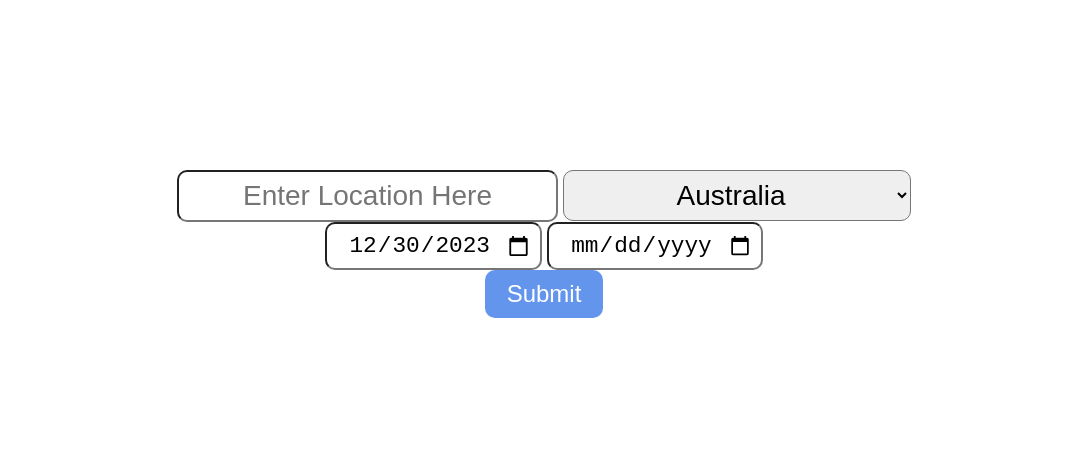
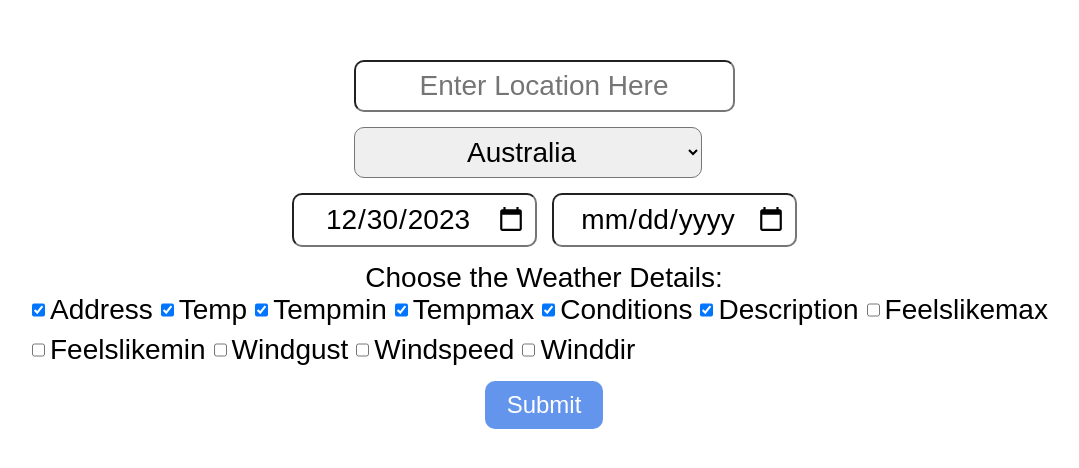
Before and after one commit to Ene-420/Weather-App, a website with bundled scripts: page dist/index.html in a window 1280 px wide. Shown: the part 156-624 px from the top of the page, without its empty margins (96-1175 px from the left). Built offline with nearby package versions, Linux system fonts and the light colour scheme.

Commit message:
align form elements and include checkboxes for selecting weather details

```diff
--- a/function/loader.js
+++ b/function/loader.js
@@ -5,7 +5,7 @@ export const bodyContent = () => {
     formDiv.classList.add("form-div");
     const formTextBox = document.createElement("input");
     const submitBtn = document.createElement("button");
-    submitBtn.textContent = 'Submit'
+    submitBtn.textContent = "Submit";
     submitBtn.classList.add("submit-button");
     submitBtn.onclick = function (event) {
       event.preventDefault();
@@ -17,6 +17,7 @@ export const bodyContent = () => {
     formDiv.appendChild(createCountryDropDown());
     formDetails.appendChild(formDiv);
     formDetails.appendChild(createDates());
+    formDetails.appendChild(createWeatherOptions());
     formDetails.appendChild(submitBtn);
 
     return formDetails;
@@ -83,5 +84,80 @@ export const bodyContent = () => {
     return dropDownDiv;
   }
 
+  function createWeatherOptions() {
+    const weatherHeader = document.createElement("legend");
+    weatherHeader.textContent = "Choose the Weather Details:";
+
+    const weatherOptions = document.createElement("div");
+
+    const weatherOptionsDiv = document.createElement('div')
+    weatherOptionsDiv.classList.add('weather-options-div')
+
+    weatherOptions.appendChild(weatherHeader);
+    const defaultWeatherOptions = [
+      "address",
+      "temp",
+      "tempmin",
+      "tempmax",
+      "conditions",
+      "description",
+    ];
+
+    defaultWeatherOptions.forEach((item) => {
+
+      const div = document.createElement('div')
+      const optionsLabel = document.createElement("label");
+
+      optionsLabel.setAttribute("for", item);
+      const optionInput = document.createElement("input");
+      optionInput.setAttribute("type", "checkbox");
+      optionInput.setAttribute("name", "weather-options");
+      optionInput.setAttribute("value", `${item}`);
+      optionInput.checked = true;
+      //optionsLabel.appendChild(optionInput);
+      optionsLabel.textContent = capitalizeFirstLetter(item);
+
+      div.appendChild(optionInput);
+      div.appendChild(optionsLabel)
+
+      weatherOptionsDiv.appendChild(div)
+    });
+    const weatherOptionsOther = [
+      "feelslikemax",
+      "feelslikemin",
+      "windgust",
+      "windspeed",
+      "winddir",
+    ];
+
+    weatherOptionsOther.forEach((item) => {
+      const optionsLabel = document.createElement("label");
+      const div = document.createElement("div");
+      optionsLabel.setAttribute("for", item);
+      const optionInput = document.createElement("input");
+      optionInput.setAttribute("type", "checkbox");
+      optionInput.setAttribute("name", "weather-options");
+      optionInput.setAttribute("value", `${item}`);
+
+      //optionsLabel.appendChild(optionInput);
+      optionsLabel.textContent = capitalizeFirstLetter(item);
+
+      div.appendChild(optionInput);
+      div.appendChild(optionsLabel);
+
+      weatherOptionsDiv.appendChild(div)
+    });
+
+    weatherOptions.appendChild(weatherOptionsDiv)
+
+    return weatherOptions;
+  }
+
+  // function create
+
+  function capitalizeFirstLetter(word) {
+    return word.replace(`${word[0]}`, `${word[0].toUpperCase()}`);
+  }
+
   return { render };
 };
--- a/src/script.js
+++ b/src/script.js
@@ -5,7 +5,9 @@ import { table } from "../function/makeTable";
 import { bodyContent } from "../function/loader";
 
 const body = document.querySelector("body");
-body.classList.add("content");
+const content = document.createElement('div')
+
+content.classList.add("content");
 const contentBody = document.querySelector(".content");
 
 const contentForm = document.createElement("div");
@@ -37,17 +39,18 @@ const tableBody = table().createTable(tableData.data);
 contentTable.appendChild(tableBody);
 contentForm.appendChild(bodyContent().render());
 //body.appendChild(tableBody);
-body.appendChild(contentForm);
+content.appendChild(contentForm)
+body.appendChild(content);
 
 const submitBtn = document.querySelector(".submit-button");
 
 submitBtn.onclick = function (event) {
   event.preventDefault()
   displayTable();
-  body.appendChild(contentTable);
+  content.appendChild(contentTable);
 };
 
 function displayTable() {
-  contentBody.style.gridTemplateColumns = "[start]1fr[start-end] 3fr [end]";
+  content.style.gridTemplateColumns = "[start]1fr[start-end] 3fr [end]";
 }
 //console.log(tableData.data)
--- a/src/style.css
+++ b/src/style.css
@@ -5,7 +5,7 @@
     list-style: none;
     box-sizing: border-box;
     background: none;
-
+    font-family: Arial, Helvetica, sans-serif;
 
 }
 
@@ -27,11 +27,11 @@
     grid-column: start/start-end;
 }
 table{
-
+    margin: 0 auto;
     border: 1px solid #ff0000;
     font-size: 1rem;
     border-collapse: collapse;
-    width: 60%;
+    width: 80%;
 }
 
 th{
@@ -55,22 +55,27 @@ td{
 
 
 form {
-
+    margin: 0 auto;
+    width: 80%;
     display: flex;
     flex-direction: column;
     text-align: center;
     align-items: center;
+    gap: 15px;
 }
 
 .form-div, .date-div{
     display: flex;
-    gap: 5px;
-    width: 80%;
+    gap: 15px;
     margin: 0 auto;
     justify-content: center;
     align-self:flex-start ;
 }
 
+.form-div{
+    flex-direction: column;
+    align-items: flex-start;
+}
 
 .form-div input, .form-div select, .date-div input{
     font-size: 1.75em;
@@ -79,12 +84,25 @@ form {
     padding: 8px;
 }
 
-
+legend, .weather-options-div div label{
+    font-size: 1.75em;
+}
 .form-div select{
     width: fit-content;
     background-color: #efefef;
 }
 
+.weather-options-div{
+    display: flex;
+    flex-wrap: wrap;
+    gap:8px;
+}
+
+
+.weather-options-div div{
+    display: flex;
+    gap: 5px;
+}
 .submit-button{
     padding: 10px 22px;
     border-radius: 10px;
```
Also changed, not shown: dist/index.html, dist/main.js.
